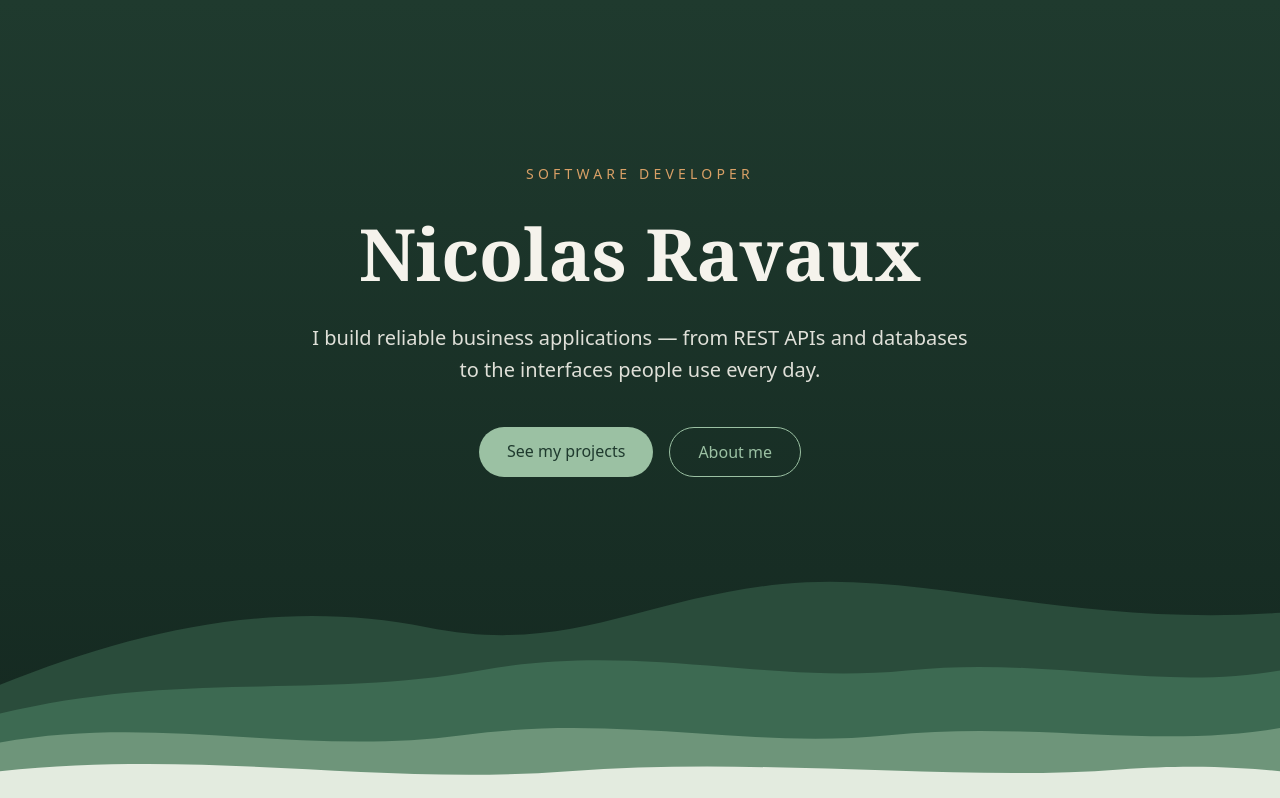
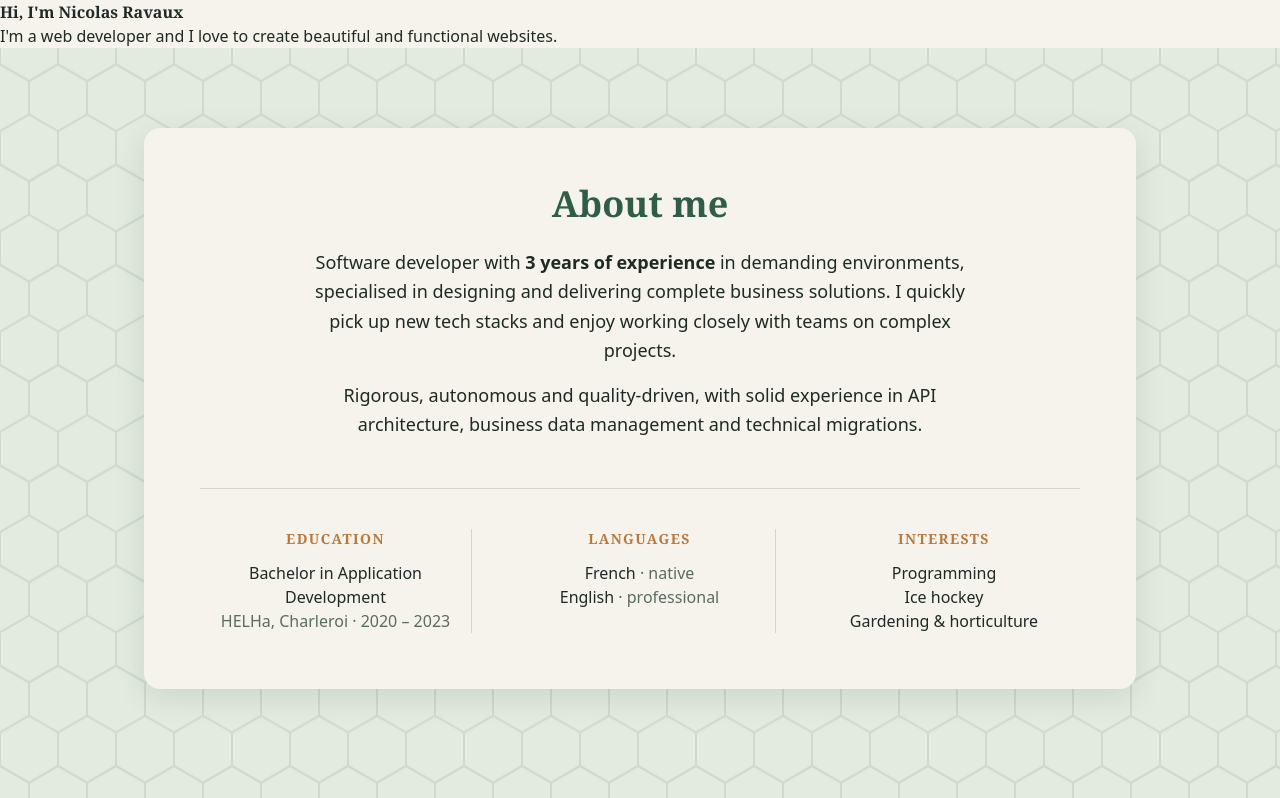
Before and after one commit to NicolasR64/Portefolio-v2, a React (Vite) app: page / in a window 1280 px wide. Shown: the top 798 px of the page. Built offline with nearby package versions, Linux system fonts and the light colour scheme.

Commit message:
Revert "feat: use hero in page and add about/projects anchors"
This reverts commit 89e40310164733491c52de91acad2b217e390716.

```diff
--- a/src/App.tsx
+++ b/src/App.tsx
@@ -1,5 +1,4 @@
 import ExperienceSection from "./components/ExperienceSection.tsx"
-import Hero from "./components/Hero.tsx"
 import ProjectSection from "./components/ProjectSection.tsx"
 import WaveDivider from "./components/WaveDivider.tsx"
 import { experiences, projects } from "./cv"
@@ -8,8 +7,11 @@ function App() {
   return (
     <>
       <main className="w-full">
-        <Hero />
-        <div id="about" className="relative isolate overflow-hidden">
+        <h1 className="">Hi, I'm Nicolas Ravaux</h1>
+        <p className="">
+          I'm a web developer and I love to create beautiful and functional websites.
+        </p>
+        <div className="relative isolate overflow-hidden">
             <svg className="absolute inset-0 -z-10 w-full h-full" xmlns="http://www.w3.org/2000/svg">
               <defs><pattern id="a" width="29" height="50.115" patternTransform="scale(2)" patternUnits="userSpaceOnUse"><rect width="100%" height="100%" fill="#E3EBDF"/><path fill="none" stroke="#1F3A2E" strokeOpacity="0.1" strokeWidth="1" d="M14.498 16.858 0 8.488.002-8.257l14.5-8.374L29-8.26l-.002 16.745zm0 50.06L0 58.548l.002-16.745 14.5-8.373L29 41.8l-.002 16.744zM28.996 41.8l-14.498-8.37.002-16.744L29 8.312l14.498 8.37-.002 16.745zm-29 0-14.498-8.37.002-16.744L0 8.312l14.498 8.37-.002 16.745z"/></pattern></defs><rect width="800%" height="800%" fill="url(#a)" transform="translate(0 -.46)"/>
             </svg>
--- a/src/components/ProjectSection.tsx
+++ b/src/components/ProjectSection.tsx
@@ -6,7 +6,7 @@ type ProjectSectionProps = {
 
 export default function ProjectSection({ projects }: ProjectSectionProps) {
     return (
-        <section id="projects" className="place-content-center mx-auto">
+        <section className="place-content-center mx-auto">
             <h2 className="text-primary">Projects</h2>
             {projects.map((project, index) => {
                 const isEven = index % 2 === 0;
```
